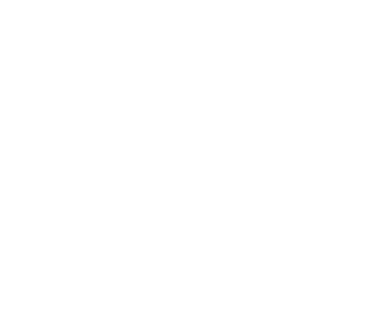
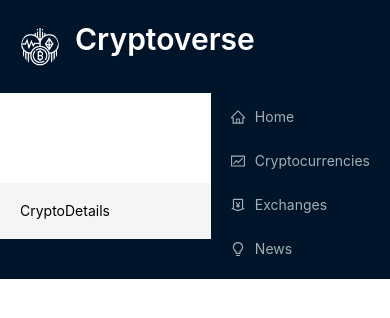
Before and after one commit to VishalPanchal11/Cryptoverse, a React (Create React App) app: page /crypto/1 in a window 390 px wide. Shown: the top 318 px of the page. Built offline with nearby package versions, Linux system fonts and the light colour scheme.

Commit message:
layout created , all dependencies set up complete, navbar created

```diff
--- a/package.json
+++ b/package.json
@@ -8,12 +8,14 @@
     "@testing-library/jest-dom": "^5.17.0",
     "@testing-library/react": "^13.4.0",
     "@testing-library/user-event": "^13.5.0",
-    "antd": "^5.17.4",
+    "antd": "^5.18.3",
     "axios": "^1.7.2",
     "chart.js": "^4.4.3",
+    "dayjs": "^1.11.11",
     "html-react-parser": "^5.1.10",
     "millify": "^6.1.0",
     "moment": "^2.30.1",
+    "rc-motion": "^2.9.2",
     "react": "^18.3.1",
     "react-chartjs-2": "^5.2.0",
     "react-dom": "^18.3.1",
--- /dev/null
+++ b/src/App.css
@@ -0,0 +1,379 @@
+
+:root{
+    --text-primary:#000;
+    --bgPrimary:#fff;
+   --bgSecondary: #F9F9F9;
+   --pink: #0071bd;
+   --light-blue: #e6f7ff;
+   --border: #d9d9d9;
+}
+
+* {
+    margin: 0;
+    padding: 0;
+    box-sizing: border-box;
+}
+
+a:hover{
+    color: var(--pink) !important;
+}
+
+.app{
+    display: flex;
+    overflow: hidden;
+}
+
+.navbar{
+    flex: 0.2;
+    background-color: rgb(0, 21, 41);
+}
+
+.main{
+    flex: 0.8;
+    width: 100%;
+
+}
+.routes{
+    padding: 20px;
+}
+.nav-container{
+    position: fixed;
+    left: 0;
+    margin: 10px;
+    height: 100vh;
+    margin: 0px;
+    background-color: rgb(0, 21, 41);
+}
+
+.logo-container{
+    background-color: #001529;
+    display: flex;
+    padding: 20px;
+    align-items: center;
+    width: 100%;
+}
+.logo{
+    margin:0 0 0 15px;
+}
+.logo a{
+   color: white;
+}
+.menu-control-container{
+    display: none !important;
+    position: absolute !important;
+    right: 10px !important;
+    top: 25px !important;
+    font-size: 1.2rem !important;
+    background-color: var(--bgSecondary) !important;
+    border: none !important;
+}
+
+.loader{
+    height: 81vh;
+    display: flex;
+    justify-content: center;
+    align-items: center;
+}
+
+@media screen and (max-width:1300px){
+    .main{
+        margin-left: 50px;
+    }
+}
+
+@media screen and (max-width:1170px){
+    .main{
+        margin-left: 50px;
+    }
+}
+
+@media screen and (max-width:1000px){
+    .main{
+        margin-left: 100px;
+    }
+}
+
+@media screen and (max-width:800px){
+    .app{
+        flex-direction: column;
+        overflow: hidden;
+    }
+
+    .navbar{
+        flex: 1;
+    }
+
+    .main{
+        flex: 1;
+        margin-top: 90px;
+        margin-left: 0px;
+        margin-right: 10px;
+    }
+
+    .nav-container{
+        height: 8vh;
+        position:fixed;
+        width: 100%;
+        z-index: 100;
+        background-color: var(--bgSecondary);
+    }
+
+    .menu-control-container{
+        display: block !important;
+    }
+
+    .ant-menu{
+        position: absolute;
+        right: 0px;
+    }
+    .home-title{
+        font-size: 1.4rem !important;
+    }
+    .show-more{
+        font-size: 1.3rem !important;
+    }
+}
+
+.coin-detail-container{
+    margin: 30px;
+}
+
+.coin-heading-container{
+    display: flex;
+    justify-content: center;
+    align-items: center;
+    flex-direction: column;
+    border-bottom: 1px solid var(--border);
+    padding-top: 20px;
+    padding-bottom: 20px;
+    gap: 10px;
+}
+
+.coin-heading-container .coin-name{
+    font-weight: 900;
+    color: var(--pink);
+}
+
+.coin-heading-container p{
+    font-size: 1rem;
+    opacity: 0.9;
+    margin-bottom: 20px;
+}
+
+.stats-container{
+    display: flex;
+    justify-content: space-between;
+    align-items: center;
+    gap: 40px;
+}
+
+.stats-container h2{
+    font-weight: 700;
+    font-size: 1.4rem;
+    margin-top: 20px;
+    color: var(--pink);
+}
+
+.coin-details-heading{
+    font-weight: 700 !important;
+    margin-top: 20px !important;
+    color: var(--pink) !important;
+}
+
+.coin-stats{
+    display: flex;
+    justify-content: space-between;
+    border-bottom: 1px solid var(--border);
+    font-size: 1rem;
+    opacity: 0.9;
+    padding: 20px;
+
+}
+
+.coin-stats-name{
+    display: flex;
+    gap: 10px;
+    font-size: 1rem;
+}
+
+.stats{
+    font-weight: 800;
+}
+
+.coin-value-statistics-heading p{
+    font-size: 1rem;
+    opacity: 0.9;
+}
+
+.coin-desc-link{
+    display: flex;
+    gap: 40px;
+    margin-top: 40px;
+    padding-top: 20px;
+}
+
+.coin-desc-link h2{
+    font-weight: 700;
+    color: var(--pink);
+}
+
+.coin-desc-link p{
+    font-size: 1rem;
+    opacity: 0.9;
+}
+
+.coin-desc-link a{
+    color: var(--pink);
+}
+
+.coin-desc-link h3{
+    font-weight: 700;
+}
+
+.coin-desc{
+    flex: 0.5;
+}
+
+.coin-links{
+  padding: 0px 20px;
+    flex: 0.5;
+}
+
+.coin-link{
+    display: flex;
+    justify-content: space-between;
+    align-items: center;
+    border-bottom: 1px solid var(--border);
+    padding: 20px;
+}
+
+.link-name{
+    text-transform: capitalize;
+    font-size: 1rem;
+}
+
+.coin-link a{
+    color: var(--pink);
+    font-weight: 700;
+    font-size: 1rem;
+}
+
+.coin-link:hover, .coin-stats:hover{
+    background-color: var(--bgSecondary);
+}
+
+@media screen and (max-width:1000px){
+    .stats-container{
+        flex-direction: column;
+    }
+    .coin-desc-link{
+        flex-direction: column;
+    }
+    .stats-container h2{
+        margin-top: 0px;
+    }
+}
+
+@media screen and (max-width: 500px){
+    .coin-links{
+        padding: 0px;
+    }
+    .coin-detail-container{
+        margin: 0;
+    }
+}
+@media screen and (max-width: 500px){
+    .heading{
+        margin-top: 20px;
+    }
+}
+
+.select-news{
+    width: 180px;
+}
+.news-card{
+    min-height: 300px !important;
+}
+.news-image-container{
+    display: flex !important;
+    justify-content: space-between !important;
+}
+.news-title{
+width: 70%;
+}
+
+.news-image-container .img{
+    width:100px;
+    height:100px;
+}
+.news-card p{
+    color: black;
+    margin: 10px 0px !important;
+}
+.provider-container{
+    display: flex;
+    justify-content: space-between;
+}
+.provider-name{
+    margin-left: 10px;
+}
+
+.chart-header{
+    display: flex;
+    justify-content: space-between;
+    gap: 50px;
+    color: #0071bd;
+}
+.chart-title{
+    color: #0071bd !important;
+}
+.price-container{
+    display: flex !important;
+    gap: 20px !important;
+    align-items: center !important;
+    flex-wrap: wrap !important;
+}
+.price-change{
+    font-weight: 900 !important;
+}
+.current-price{
+    margin-top: 0px !important;
+    font-weight: 900 !important;
+}
+.home-heading-container{
+    display: flex;
+    justify-content: space-between;
+    align-items: center;
+    margin-top: 40px;
+}
+.show-more{
+    margin-top: 0px !important;
+}
+.exchange-image{
+    margin: 0px 10px !important;
+}
+.search-crypto{
+    margin: 20px auto 30px auto;
+    width: 250px;
+}
+.crypto-card-container{
+    min-height: 65vh !important;
+}
+.crypto-card{
+    min-width: 250px;
+}
+.crypto-card .crypto-image{
+    width:35px;
+}
+.select-timeperiod{
+    width: 200px !important;
+    margin-top: 20px !important;
+}
+
+.footer {
+    background-color: #001529;
+    display: flex;
+    flex-direction: column;
+    padding: 20px;
+    align-items: center;
+}
--- a/src/App.js
+++ b/src/App.js
@@ -1,11 +1,35 @@
 import React from "react";
-import { Switch, Route, Link } from "react-router-dom";
+import { Routes, Route, Link } from "react-router-dom";
 import { Layout, Typography, Space } from "antd";
+import {
+  Navbar,
+  Homepage,
+  Exchanges,
+  Cryptocurrencies,
+  CryptoDetails,
+  News,
+} from "./components";
+import "./App.css";
+
 const App = () => {
   return (
     <div className="app">
-      <div className="navbar"></div>
-      <div className="main"></div>
+      <div className="navbar">
+        <Navbar />
+      </div>
+      <div className="main">
+        <Layout>
+          <div className="routes">
+            <Routes>
+              <Route path="/" element={<Homepage />} />
+              <Route path="/exchanges" element={<Exchanges />} />
+              <Route path="/cryptocurrencies" element={<Cryptocurrencies />} />
+              <Route path="/crypto/:coinId" element={<CryptoDetails />} />
+              <Route path="/news" element={<News />} />
+            </Routes>
+          </div>
+        </Layout>
+      </div>
       <div className="footer"></div>
     </div>
   );
--- /dev/null
+++ b/src/components/CryptoDetails.jsx
@@ -0,0 +1,9 @@
+import React from 'react'
+
+const CryptoDetails = () => {
+  return (
+    <div>CryptoDetails</div>
+  )
+}
+
+export default CryptoDetails
--- /dev/null
+++ b/src/components/Cryptocurrencies.jsx
@@ -0,0 +1,9 @@
+import React from 'react'
+
+const Cryptocurrencies = () => {
+  return (
+    <div>Cryptocurrencies</div>
+  )
+}
+
+export default Cryptocurrencies
--- /dev/null
+++ b/src/components/Exchanges.jsx
@@ -0,0 +1,9 @@
+import React from 'react'
+
+const Exchanges = () => {
+  return (
+    <div>Exchanges</div>
+  )
+}
+
+export default Exchanges
--- /dev/null
+++ b/src/components/Homepage.jsx
@@ -0,0 +1,9 @@
+import React from 'react'
+
+const Homepage = () => {
+  return (
+    <div>Homepage</div>
+  )
+}
+
+export default Homepage
--- a/src/components/Navbar.jsx
+++ b/src/components/Navbar.jsx
@@ -8,16 +8,30 @@
   FundOutlined,
   MenuOutlined,
 } from "@ant-design/icons";
+import icon from "../images/cryptocurrency.png";
 const Navbar = () => {
   return (
     <div className="navcontainer">
-      <div className="logo-conatiner">
+      <div className="logo-container">
         <Avatar src={icon} size="large" />
         <Typography.Title level={2} className="logo">
-            <Link to="/" >Cryptoverse</Link>
+          <Link to="/">Cryptoverse</Link>
         </Typography.Title>
-        {/* <button className="menu-control-container"></button> */}
       </div>
+      <Menu theme="dark">
+        <Menu.Item icon={<HomeOutlined />}>
+          <Link to="/">Home</Link>
+        </Menu.Item>
+        <Menu.Item icon={<FundOutlined />}>
+          <Link to="/cryptocurrencies">Cryptocurrencies</Link>
+        </Menu.Item>
+        <Menu.Item icon={<MoneyCollectOutlined />}>
+          <Link to="/exchanges">Exchanges</Link>
+        </Menu.Item>
+        <Menu.Item icon={<BulbOutlined />}>
+          <Link to="/news">News</Link>
+        </Menu.Item>
+      </Menu>
     </div>
   );
 };
--- /dev/null
+++ b/src/components/News.jsx
@@ -0,0 +1,9 @@
+import React from 'react'
+
+const News = () => {
+  return (
+    <div>News</div>
+  )
+}
+
+export default News
--- /dev/null
+++ b/src/components/index.js
@@ -0,0 +1,6 @@
+export { default as Navbar } from "./Navbar";
+export { default as Homepage } from "./Homepage";
+export { default as Exchanges } from "./Exchanges";
+export { default as  Cryptocurrencies } from "./Cryptocurrencies";
+export { default as CryptoDetails } from "./CryptoDetails";
+export { default as News } from "./News";
--- a/src/index.js
+++ b/src/index.js
@@ -1,10 +1,15 @@
-import React from 'react';
-import ReactDOM from 'react-dom/client';
-import App from './App';
+import React from "react";
+import ReactDOM from "react-dom/client";
+import { BrowserRouter as Router } from "react-router-dom";
+import App from "./App";
+import "antd/dist/reset.css";
 
-const root = ReactDOM.createRoot(document.getElementById('root'));
+
+const root = ReactDOM.createRoot(document.getElementById("root"));
 root.render(
   <React.StrictMode>
-    <App />
+    <Router>
+      <App />
+    </Router>
   </React.StrictMode>
 );
```
Also changed, not shown: 2 other files (tests, documents, lock files or other folders).
